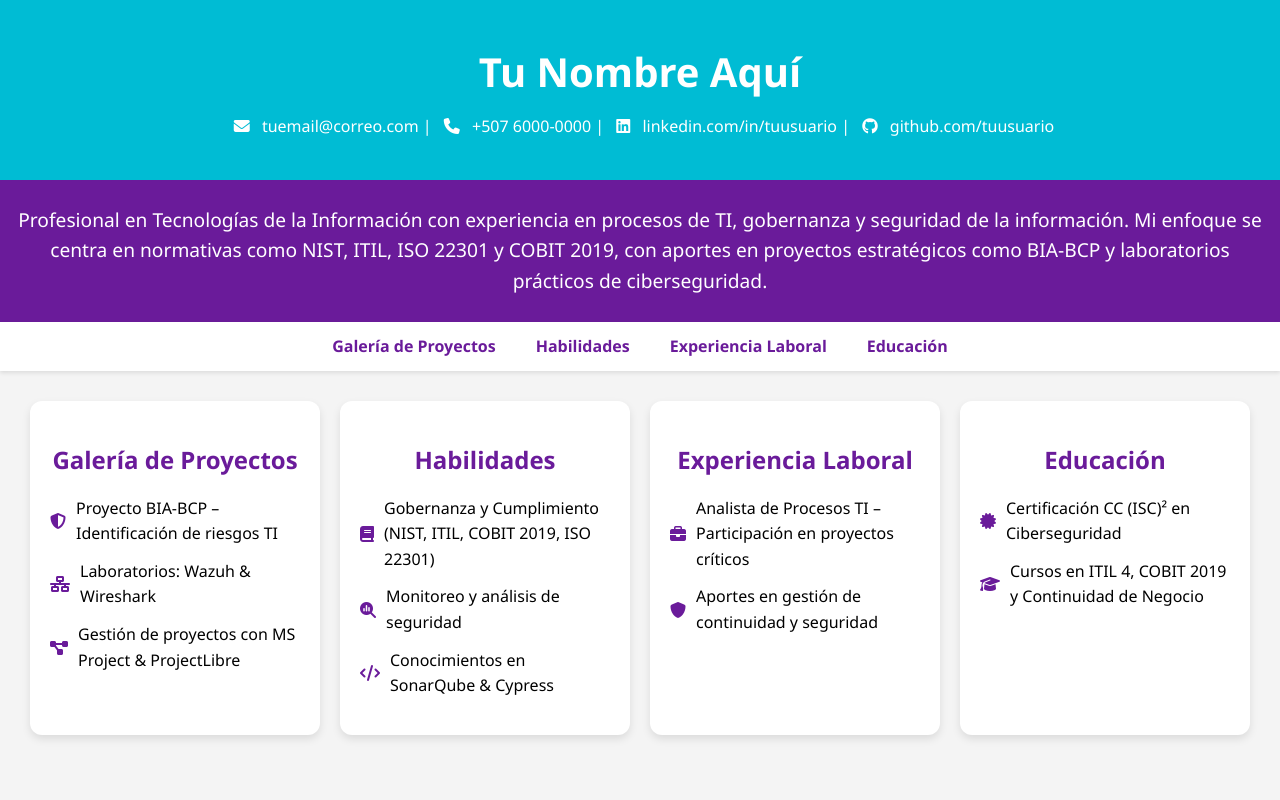
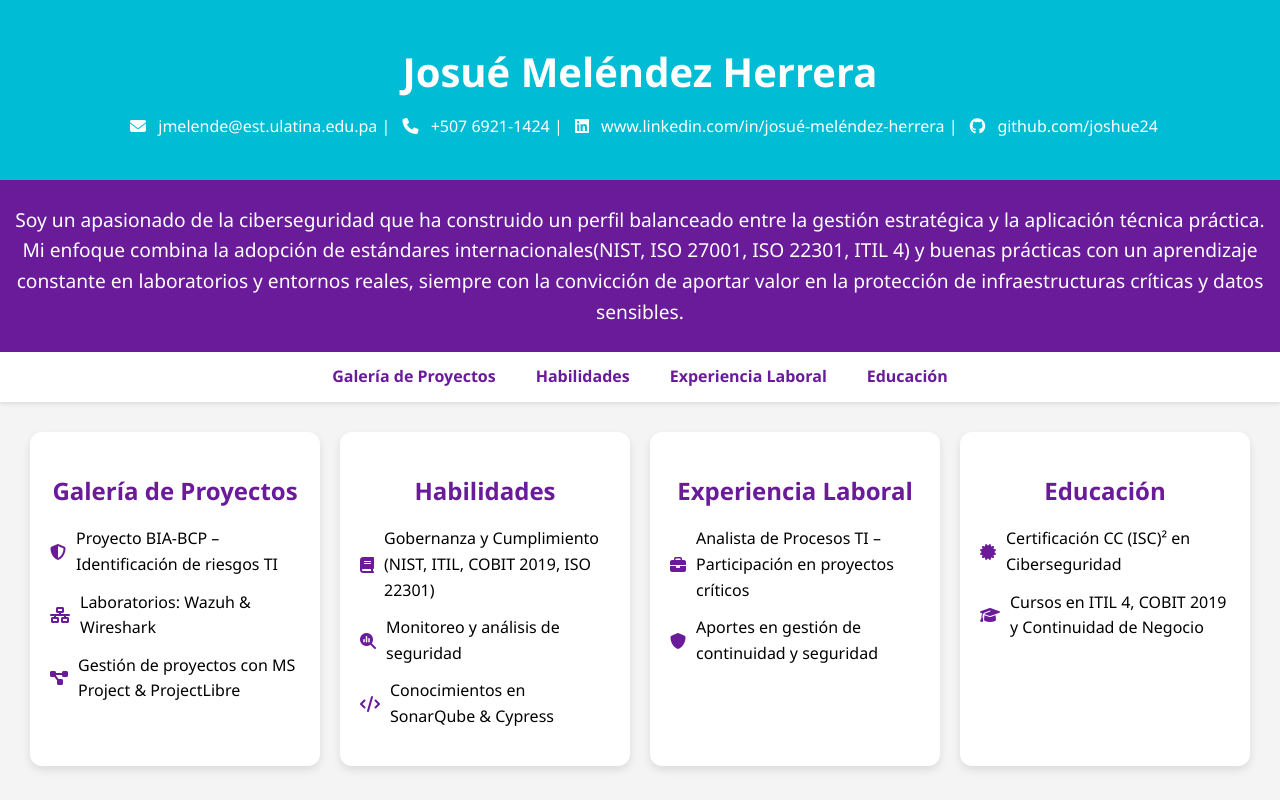
Before and after one commit to joshue24/miportafolio, a plain HTML site: page index.html in a window 1280 px wide. Drawn offline with Linux system fonts and the light colour scheme.

Commit message:
Update index.html
cambios en la presentación y perfil profesional

```diff
--- a/index.html
+++ b/index.html
@@ -107,20 +107,19 @@
 </head>
 <body>
   <header>
-    <h1>Tu Nombre Aquí</h1>
+    <h1>Josué Meléndez Herrera</h1>
     <div class="contacto">
-      <i class="fa-solid fa-envelope"></i> tuemail@correo.com |
-      <i class="fa-solid fa-phone"></i> +507 6000-0000 |
-      <i class="fa-brands fa-linkedin"></i> linkedin.com/in/tuusuario |
-      <i class="fa-brands fa-github"></i> github.com/tuusuario
+      <i class="fa-solid fa-envelope"></i> jmelende@est.ulatina.edu.pa |
+      <i class="fa-solid fa-phone"></i> +507 6921-1424 |
+      <i class="fa-brands fa-linkedin"></i> www.linkedin.com/in/josué-meléndez-herrera |
+      <i class="fa-brands fa-github"></i> github.com/joshue24
     </div>
   </header>
 
   <div class="perfil">
-    Profesional en Tecnologías de la Información con experiencia en procesos de TI,
-    gobernanza y seguridad de la información. Mi enfoque se centra en normativas como
-    NIST, ITIL, ISO 22301 y COBIT 2019, con aportes en proyectos estratégicos como
-    BIA-BCP y laboratorios prácticos de ciberseguridad.
+    Soy un apasionado de la ciberseguridad que ha construido un perfil balanceado entre la gestión estratégica y la aplicación técnica práctica.
+    Mi enfoque combina la adopción de estándares internacionales(NIST, ISO 27001, ISO 22301, ITIL 4) y buenas prácticas con un aprendizaje constante en laboratorios y entornos reales,
+    siempre con la convicción de aportar valor en la protección de infraestructuras críticas y datos sensibles.
   </div>
 
   <nav>
```
